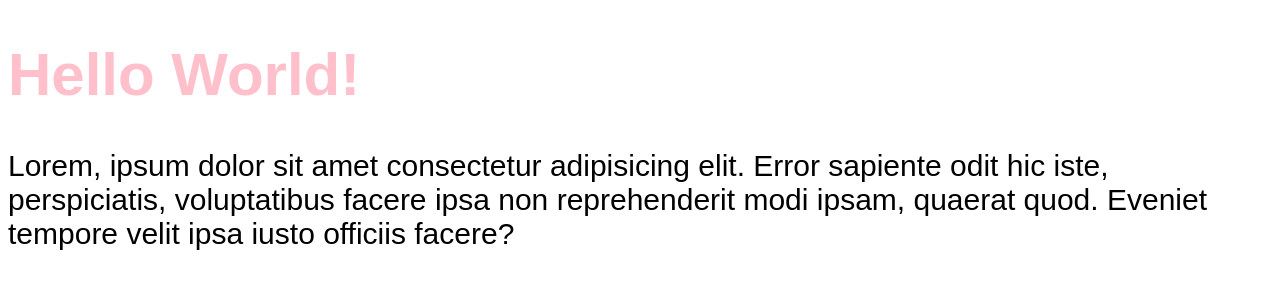
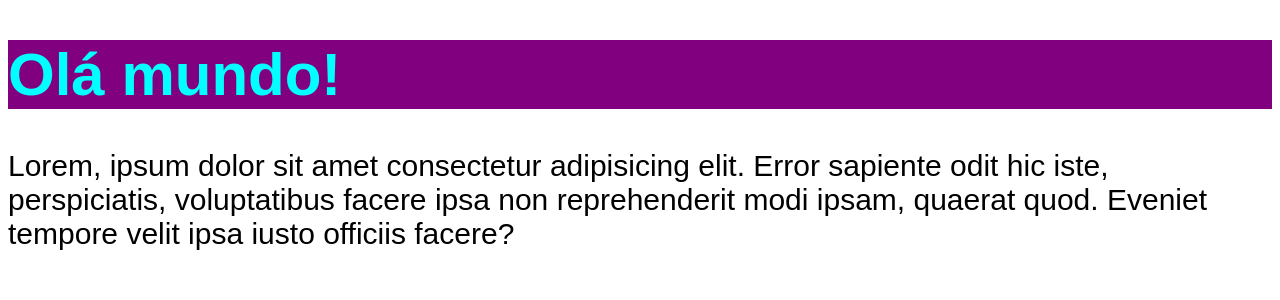
Before and after one commit to CalebeRodrigues/project-pomodoro, a React (Vite) app: page / in a window 1280 px wide. Shown: the top 300 px of the page. Built offline with nearby package versions, Linux system fonts and the light colour scheme.

Commit message:
Importando e usando arquivos de módulos CSS com escopo de componente

```diff
--- a/src/App.tsx
+++ b/src/App.tsx
@@ -1,10 +1,11 @@
 import './styles/theme.css';
 import './styles/global.css';
+import { Heading } from './components/Heading';
 
 export function App() {
   return (
     <>
-      <h1>Hello World!</h1>
+      <Heading />
       <p>
         Lorem, ipsum dolor sit amet consectetur adipisicing elit. Error sapiente
         odit hic iste, perspiciatis, voluptatibus facere ipsa non reprehenderit
--- /dev/null
+++ b/src/components/Heading.module.css
@@ -0,0 +1,7 @@
+.heading {
+  background-color: purple;
+}
+
+.cyan {
+  color: cyan;
+}
--- /dev/null
+++ b/src/components/Heading.tsx
@@ -0,0 +1,5 @@
+import styles from './Heading.module.css';
+
+export function Heading() {
+  return <h1 className={`${styles.heading} ${styles.cyan}`}>Olá mundo!</h1>;
+}
```
